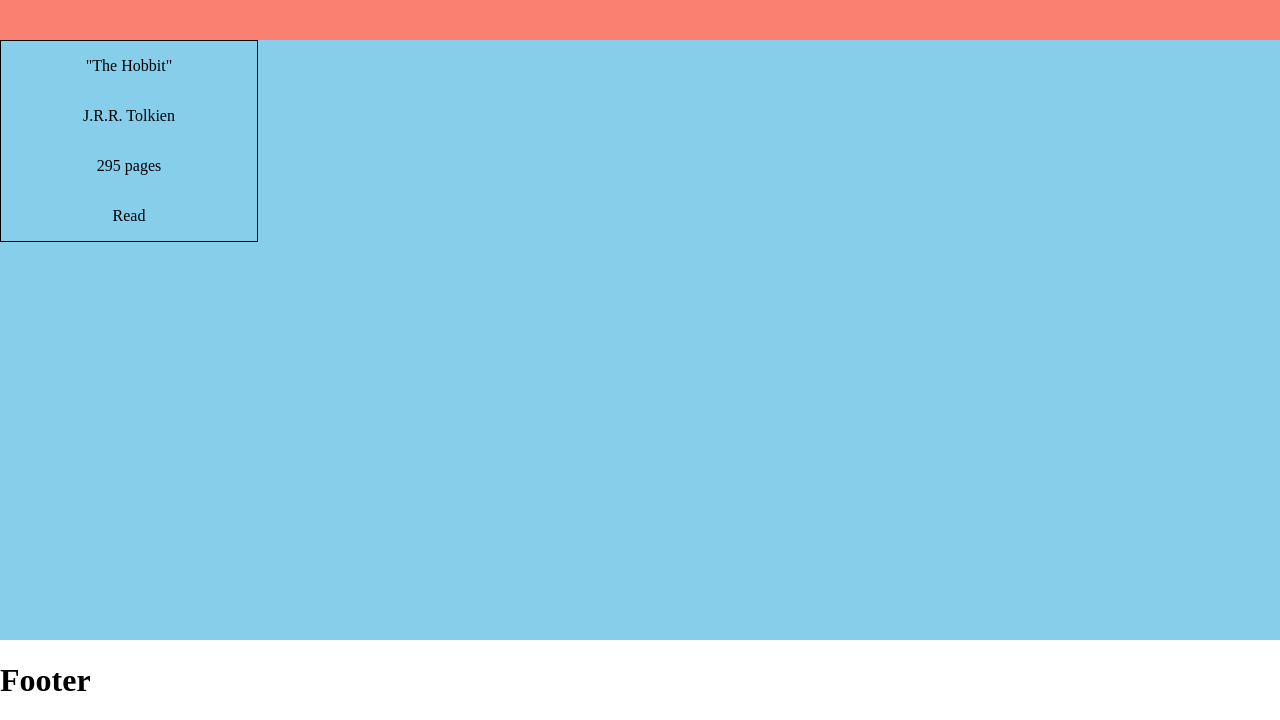
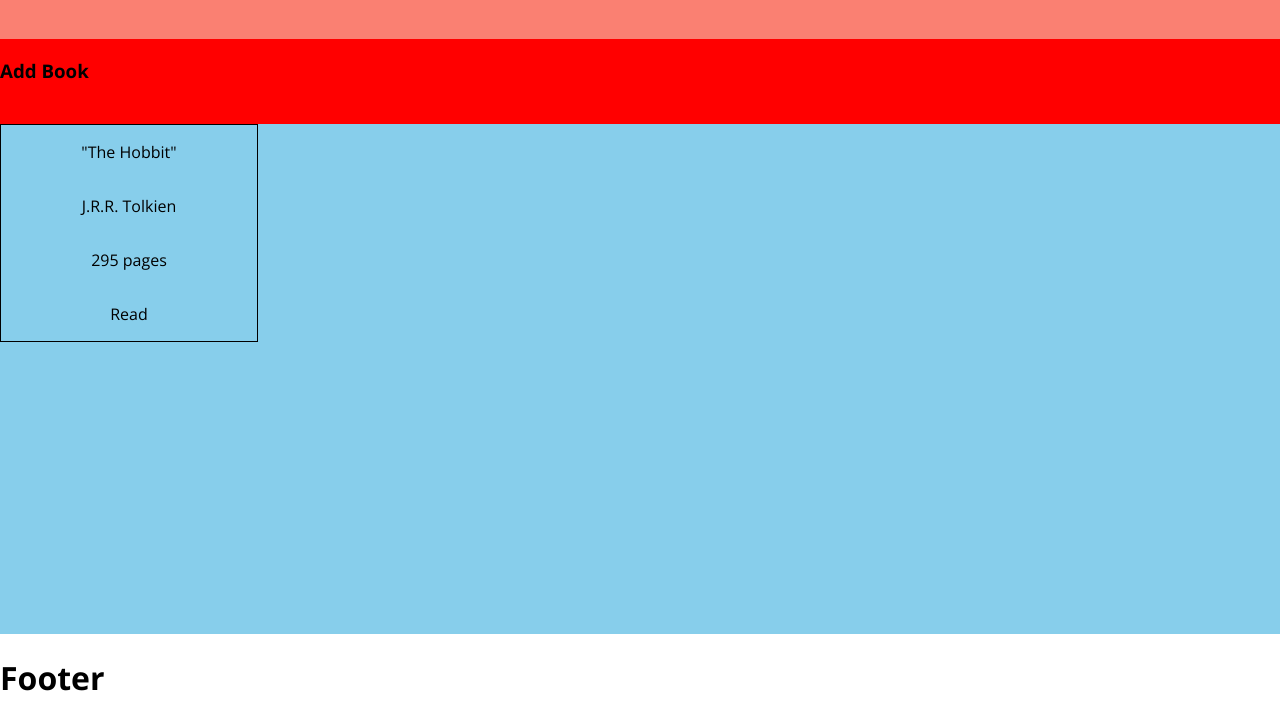
Before and after one commit to braddefauw/library-top, a plain HTML site: page index.html in a window 1280 px wide. Shown: the part 80-800 px from the top of the page. Drawn offline with nearby package versions, Linux system fonts and the light colour scheme.

Commit message:
google fonts added + css grid added to main content section

```diff
--- a/index.html
+++ b/index.html
@@ -6,17 +6,25 @@
     <meta name="viewport" content="width=device-width, initial-scale=1.0">
     <title>Library BD</title>
     <link rel="stylesheet" href="styles.css">
+    <link rel="preconnect" href="https://fonts.googleapis.com">
+    <link rel="preconnect" href="https://fonts.gstatic.com" crossorigin>
+    <link href="https://fonts.googleapis.com/css2?family=Open+Sans:ital,wght@0,300;0,400;0,500;0,600;0,700;0,800;1,300;1,400;1,500;1,600;1,700;1,800&display=swap" rel="stylesheet">
 </head>
 <body>
     <header>
-        <h1>Header</h1>
+        <h1>library</h1>
     </header>
     <div class="card-container">
-        <div class="card">
-            <p id="title"></p>
-            <p id="author"></p>
-            <p id="pages"></p>
-            <p id="read"></p>
+        <div class="card-title">
+            <h3>Add Book</h3>
+        </div>
+        <div class="cards">
+            <div class="card">
+                <p id="title"></p>
+                <p id="author"></p>
+                <p id="pages"></p>
+                <p id="read"></p>
+            </div>
         </div>
     </div>
     <footer>
--- a/styles.css
+++ b/styles.css
@@ -4,6 +4,7 @@
     grid-template-rows: 1fr 5fr 0.5fr;
     margin: 0;
     padding: 0;
+    font-family: 'Open Sans', sans-serif;
 }
 
 header {
@@ -12,6 +13,12 @@
 
 .card-container {
     background: skyblue;
+    display: grid;
+    grid-template-rows: 1fr 6fr;
+}
+
+.card-title {
+    background: red;
 }
 
 .card {
```
